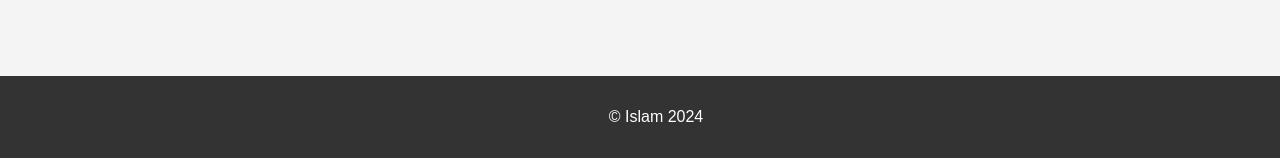
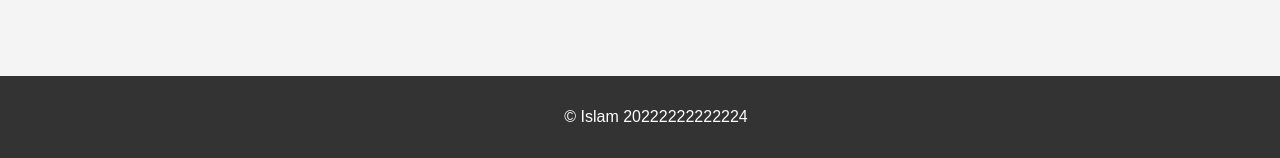
Before and after one commit to islamoomostafa/Simple-DevOps-Project, a Flask app: page / in a window 1280 px wide. Shown: the part 642-800 px from the top of the page. Run offline with Flask 2, Linux system fonts and the light colour scheme.

Commit message:
Update index.html

```diff
--- a/templates/index.html
+++ b/templates/index.html
@@ -82,7 +82,7 @@
         </div>
     </div>
     <footer>
-        <p>&copy; Islam 2024</p>
+        <p>&copy; Islam 20222222222224</p>
     </footer>
 </body>
 </html>
```
